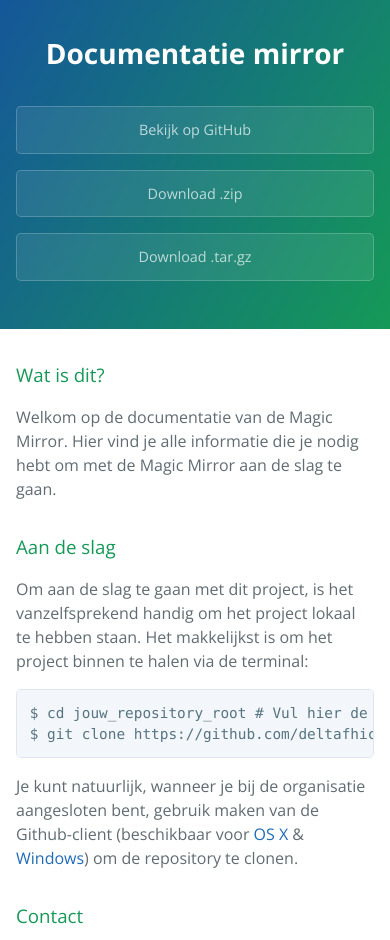
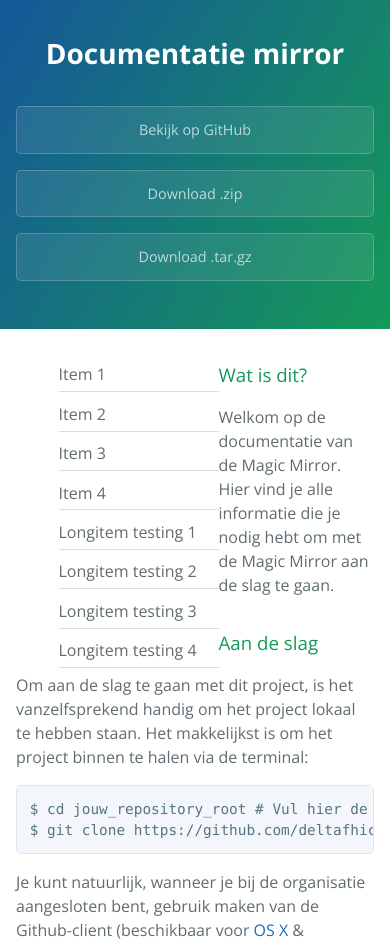
Before and after one commit to deltafhict/mirror-docs, a PHP site: page / in a window 390 px wide. Shown: the top 940 px of the page. Run offline with PHP 8.4, Linux system fonts and the light colour scheme.

Commit message:
List Added
Responsiveness in next commit

```diff
--- a/index.html
+++ b/index.html
@@ -18,6 +18,18 @@
       <a href="https://github.com/deltafhict/mirror-docs/tarball/master" class="btn">Download .tar.gz</a>
     </section>
 
+    <nav>
+        <ul>
+            <li><a href="">Item 1</a></li>
+            <li><a href="">Item 2</a></li>
+            <li><a href="">Item 3</a></li>
+            <li><a href="">Item 4</a></li>
+            <li><a href="">Longitem testing 1</a></li>
+            <li><a href="">Longitem testing 2</a></li>
+            <li><a href="">Longitem testing 3</a></li>
+            <li><a href="">Longitem testing 4</a></li>
+        </ul>
+    </nav>
     <section class="main-content">
       <h3><a id="wat-is-dit" class="anchor" href="#wat-is-dit" aria-hidden="false"><span class="octicon octicon-link"></span></a>Wat is dit?</h3>
 
--- a/stylesheets/stylesheet.css
+++ b/stylesheets/stylesheet.css
@@ -33,7 +33,6 @@ a {
   text-decoration: none;
   background-color: rgba(255, 255, 255, 0.2);
   border-color: rgba(255, 255, 255, 0.3); }
-
 @media screen and (min-width: 64em) {
   .btn {
     padding: 0.75rem 1rem; } }
@@ -243,3 +242,36 @@ a {
 @media screen and (max-width: 42em) {
   .site-footer {
     font-size: 0.9rem; } }
+
+nav {
+    margin-top: 1.5em;
+    position: relative;
+    float: left;
+    margin-left: 15%;
+}
+nav ul{
+    padding: 0;
+    margin: 0;
+}
+nav ul li{
+    border-bottom: 1px solid #ddd;
+    list-style: none;
+    padding: 0.3em 0em;
+    margin: 0.3em 0em;
+    width: 10em;
+}
+nav ul li a{
+    display: block;
+    width: 100%;
+    height: 100%;
+    color: #606c71;
+    transition: all 0.3s ease;
+    -webkit-transition: all 0.3s ease;
+    -ms-transition: all 0.3s ease;
+    -moz-transition: all 0.3s ease;
+    -o-transition: all 0.3s ease;
+}
+nav ul li a:hover{
+    text-decoration: none;
+    margin-left: 1em;
+}
```
